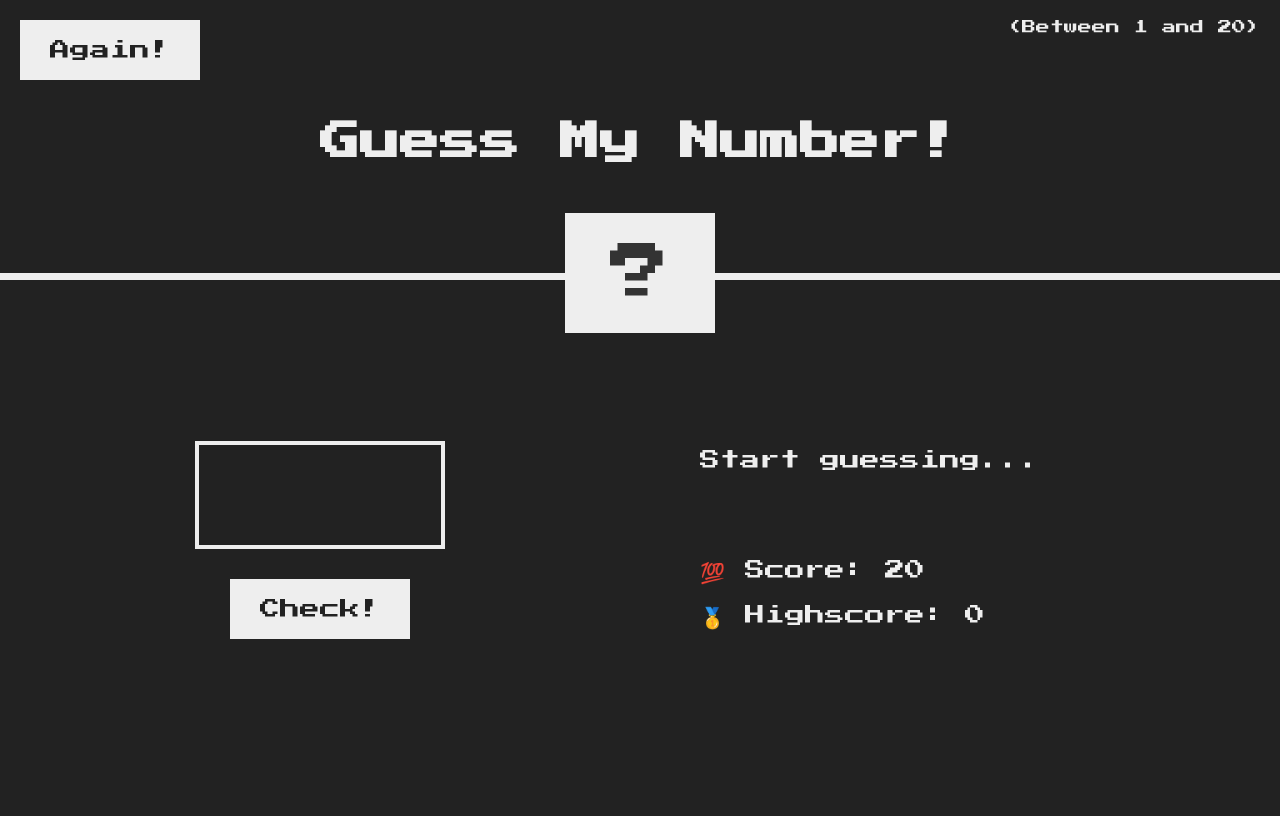
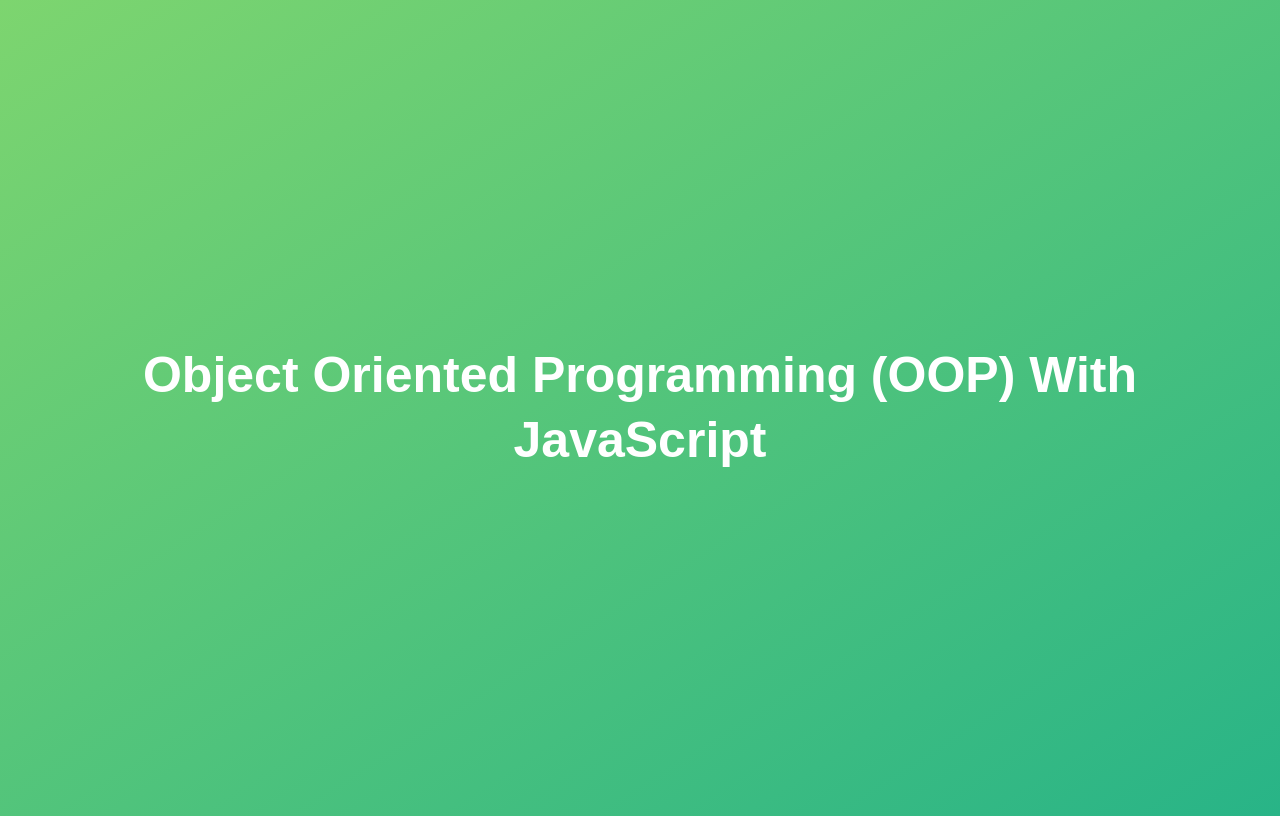
Before and after one commit to alona-didyk/js-part-3, a plain HTML site: page starter/index.html in a window 1280 px wide. Drawn offline with Linux system fonts and the light colour scheme.

Commit message:
new commit

```diff
--- a/starter/index.html
+++ b/starter/index.html
@@ -4,29 +4,27 @@
     <meta charset="UTF-8" />
     <meta name="viewport" content="width=device-width, initial-scale=1.0" />
     <meta http-equiv="X-UA-Compatible" content="ie=edge" />
-    <link rel="stylesheet" href="style.css" />
-    <title>Guess My Number!</title>
+    <title>Object Oriented Programming (OOP) With JavaScript</title>
+    <style>
+      body {
+        height: 100vh;
+        display: flex;
+        align-items: center;
+        background: linear-gradient(to top left, #28b487, #7dd56f);
+      }
+      h1 {
+        font-family: sans-serif;
+        font-size: 50px;
+        line-height: 1.3;
+        width: 100%;
+        padding: 30px;
+        text-align: center;
+        color: white;
+      }
+    </style>
+    <script defer src="script.js"></script>
   </head>
   <body>
-    <header>
-      <h1>Guess My Number!</h1>
-      <p class="between">(Between 1 and 20)</p>
-      <button class="btn again">Again!</button>
-      <div class="number">?</div>
-    </header>
-    <main>
-      <section class="left">
-        <input type="number" class="guess" />
-        <button class="btn check">Check!</button>
-      </section>
-      <section class="right">
-        <p class="message">Start guessing...</p>
-        <p class="label-score">💯 Score: <span class="score">20</span></p>
-        <p class="label-highscore">
-          🥇 Highscore: <span class="highscore">0</span>
-        </p>
-      </section>
-    </main>
-    <script src="script.js"></script>
+    <h1>Object Oriented Programming (OOP) With JavaScript</h1>
   </body>
 </html>
--- a/starter/script.js
+++ b/starter/script.js
@@ -1,38 +1 @@
 'use strict';
-
-console.log(document.querySelector('.message').textContent);
-
-// DOM document object model - structured representation of HTML documents. Allows js to access HTML elements and styles to manipulate them
-// Document is an entry point to them
-// HTML element is a root element
-
-// DOM IS NOT PART OF THE JS, ITS PART OF WEB API`S(APLICATION PROGRAMMING INTERFACE) - ITS A LIBRARYS (ALSO WRITEN IN JS) THAT BROWSER IMPLEMENT AND WE CAN ACCESS THEM USING JS
-
-// to get text content
-// mostly used with div, span, p
-// contains the plain text content of the element, including all child nodes
-// document.querySelector('.message').textContent = 'Correct number!';
-// document.querySelector('.number').textContent = 13;
-// document.querySelector('.score').textContent = 20;
-
-// // to get value
-// // mostly used with input, textarea,select
-// // reprsents the value entered or selected by the user in a form element
-// document.querySelector('.guess').value = 23;
-// console.log(document.querySelector('.guess').value);
-
-// event is something that happens on the page
-// with event listener we can can wait for something to happen and then react to this
-
-const number = Math.trunc(Math.random() * 20) + 1;
-
-// first specify the event and then tell what to do through the function(event handler)
-document.querySelector('.check').addEventListener('click', function () {
-  const guess = Number(document.querySelector('.guess').value);
-  //   document.querySelector('.message').textContent = 'Correct number!';
-  console.log(guess, typeof guess);
-
-  if (!guess) {
-    document.querySelector('.message').textContent = 'No number!';
-  }
-});
--- a/starter/style.css
+++ /dev/null
@@ -1,119 +0,0 @@
-@import url('https://fonts.googleapis.com/css?family=Press+Start+2P&display=swap');
-
-* {
-  margin: 0;
-  padding: 0;
-  box-sizing: inherit;
-}
-
-html {
-  font-size: 62.5%;
-  box-sizing: border-box;
-}
-
-body {
-  font-family: 'Press Start 2P', sans-serif;
-  color: #eee;
-  background-color: #222;
-  /* background-color: #60b347; */
-}
-
-/* LAYOUT */
-header {
-  position: relative;
-  height: 35vh;
-  border-bottom: 7px solid #eee;
-}
-
-main {
-  height: 65vh;
-  color: #eee;
-  display: flex;
-  align-items: center;
-  justify-content: space-around;
-}
-
-.left {
-  width: 52rem;
-  display: flex;
-  flex-direction: column;
-  align-items: center;
-}
-
-.right {
-  width: 52rem;
-  font-size: 2rem;
-}
-
-/* ELEMENTS STYLE */
-h1 {
-  font-size: 4rem;
-  text-align: center;
-  position: absolute;
-  width: 100%;
-  top: 52%;
-  left: 50%;
-  transform: translate(-50%, -50%);
-}
-
-.number {
-  background: #eee;
-  color: #333;
-  font-size: 6rem;
-  width: 15rem;
-  padding: 3rem 0rem;
-  text-align: center;
-  position: absolute;
-  bottom: 0;
-  left: 50%;
-  transform: translate(-50%, 50%);
-}
-
-.between {
-  font-size: 1.4rem;
-  position: absolute;
-  top: 2rem;
-  right: 2rem;
-}
-
-.again {
-  position: absolute;
-  top: 2rem;
-  left: 2rem;
-}
-
-.guess {
-  background: none;
-  border: 4px solid #eee;
-  font-family: inherit;
-  color: inherit;
-  font-size: 5rem;
-  padding: 2.5rem;
-  width: 25rem;
-  text-align: center;
-  display: block;
-  margin-bottom: 3rem;
-}
-
-.btn {
-  border: none;
-  background-color: #eee;
-  color: #222;
-  font-size: 2rem;
-  font-family: inherit;
-  padding: 2rem 3rem;
-  cursor: pointer;
-}
-
-.btn:hover {
-  background-color: #ccc;
-}
-
-.message {
-  margin-bottom: 8rem;
-  height: 3rem;
-}
-
-.label-score {
-  margin-bottom: 2rem;
-}
```
